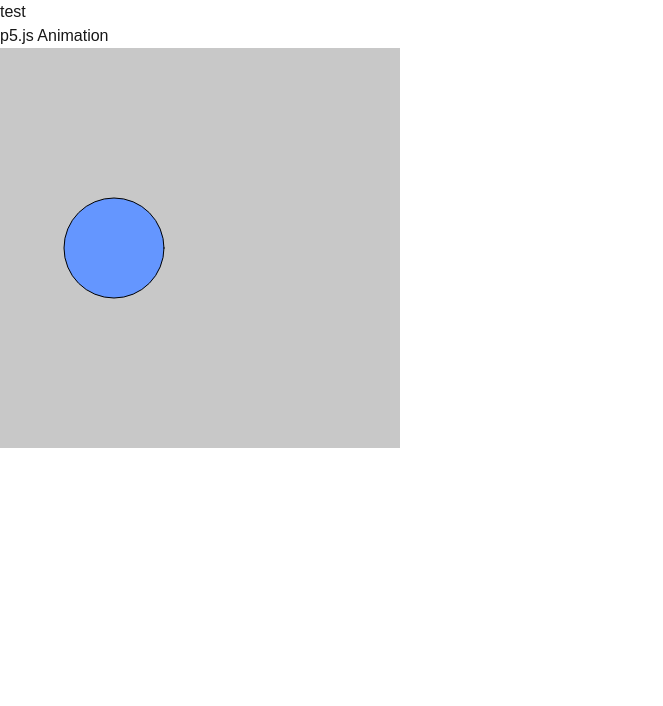
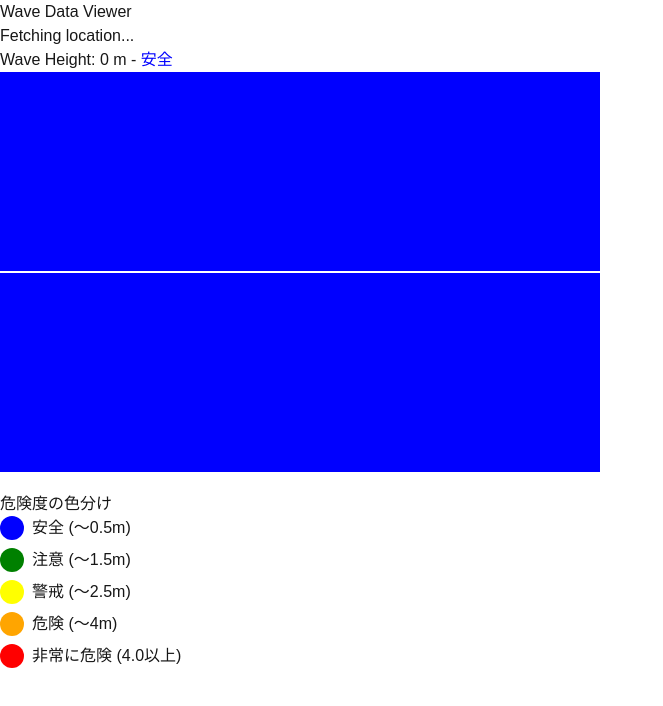
Before and after one commit to uuronn/blue-voicer, a Next.js app: page / in a window 1280 px wide. Shown: the top 706 px of the page, without its empty margins (0-663 px from the left). Built offline with nearby package versions, Linux system fonts and the light colour scheme; no server answers.

Commit message:
波の高さを正確に取得、

```diff
--- a/package.json
+++ b/package.json
@@ -11,6 +11,7 @@
 	"dependencies": {
 		"@types/p5": "^1.7.6",
 		"next": "15.0.3",
+		"openmeteo": "^1.1.4",
 		"p5": "^1.11.1",
 		"react": "19.0.0-rc-66855b96-20241106",
 		"react-dom": "19.0.0-rc-66855b96-20241106"
--- a/src/app/components/P5Component.tsx
+++ b/src/app/components/P5Component.tsx
@@ -1,3 +1,5 @@
+"use client";
+
 import React, { useRef, useEffect } from "react";
 import p5 from "p5";
 
@@ -49,3 +51,115 @@ export const P5Component = () => {
 		</div>
 	);
 };
+
+export const WaveComponent = () => {
+	const sketchRef = useRef<HTMLDivElement>(null);
+
+	useEffect(() => {
+		const sketch = (p5: p5) => {
+			let t = 0; // 時間変数
+
+			p5.setup = () => {
+				if (sketchRef.current === null) return;
+
+				p5.createCanvas(600, 400).parent(sketchRef.current);
+			};
+
+			p5.draw = () => {
+				p5.background(30, 144, 255); // 背景色
+				p5.noFill();
+				p5.stroke(255); // 波の色
+				p5.strokeWeight(2);
+
+				p5.beginShape();
+				for (let x = 0; x <= p5.width; x += 10) {
+					// サイン波の計算
+					const angle = (x + t) * 0.02;
+					const y = p5.height / 2 + p5.sin(angle) * 50;
+					p5.vertex(x, y);
+				}
+				p5.endShape();
+
+				t += 1; // 時間を進める
+			};
+		};
+
+		const p5Instance = new p5(sketch);
+
+		return () => {
+			p5Instance.remove();
+		};
+	}, []);
+
+	return (
+		<div>
+			<h1>Wave Animation</h1>
+			<div ref={sketchRef} />
+		</div>
+	);
+};
+
+// 危険度と色分けの情報
+const dangerLevels = [
+	{ max: 0.5, label: "安全", color: [0, 0, 255] }, // 青
+	{ max: 1.5, label: "注意", color: [0, 255, 0] }, // 緑
+	{ max: 2.5, label: "警戒", color: [255, 255, 0] }, // 黄
+	{ max: 4.0, label: "危険", color: [255, 165, 0] }, // オレンジ
+	{ max: Infinity, label: "非常に危険", color: [255, 0, 0] }, // 赤
+];
+
+// 波の高さに基づいて危険度を取得
+const getDangerLevel = (waveHeight: number) => {
+	return (
+		dangerLevels.find((level) => waveHeight <= level.max) || dangerLevels[0]
+	);
+};
+
+// P5.jsコンポーネント
+export const TestWaveComponent = ({ waveHeight }: { waveHeight: number }) => {
+	const sketchRef = useRef<HTMLDivElement>(null);
+
+	useEffect(() => {
+		const sketch = (p5: p5) => {
+			let t = 0;
+
+			p5.setup = () => {
+				if (sketchRef.current === null) return;
+
+				p5.createCanvas(600, 400).parent(sketchRef.current);
+			};
+
+			p5.draw = () => {
+				// 波の高さに応じた危険度を取得
+				const dangerLevel = getDangerLevel(waveHeight);
+				const [r, g, b] = dangerLevel.color; // 背景色と波の色
+
+				// 背景色を更新
+				p5.background(r, g, b);
+
+				p5.noFill();
+				p5.stroke(255); // 波は常に白色
+				p5.strokeWeight(2);
+
+				// 波の描画
+				p5.beginShape();
+				for (let x = 0; x <= p5.width; x += 10) {
+					const angle = (x + t) * 0.02;
+					const y = p5.height / 2 + p5.sin(angle) * waveHeight;
+					p5.vertex(x, y);
+				}
+				p5.endShape();
+
+				t += 1; // 時間を進める
+			};
+		};
+
+		const p5Instance = new p5(sketch);
+
+		return () => {
+			p5Instance.remove();
+		};
+	}, [waveHeight]); // waveHeightが変わったら再描画
+
+	return <div ref={sketchRef} />;
+};
--- a/src/app/page.tsx
+++ b/src/app/page.tsx
@@ -3,24 +3,182 @@
 import dynamic from "next/dynamic";
 import { useEffect, useState } from "react";
 
-const P5Component = dynamic(
-	() => import("./components/P5Component").then((mod) => mod.P5Component),
+// P5.jsコンポーネントの動的インポート
+const TestWaveComponent = dynamic(
+	() => import("./components/P5Component").then((mod) => mod.TestWaveComponent),
 	{ ssr: false },
 );
+// import React from "react";
+// 危険度と色分けの情報を定義
+const dangerLevels = [
+	{ max: 0.5, label: "安全", color: "blue" },
+	{ max: 1.5, label: "注意", color: "green" },
+	{ max: 2.5, label: "警戒", color: "yellow" },
+	{ max: 4.0, label: "危険", color: "orange" },
+	{ max: Infinity, label: "非常に危険", color: "red" },
+];
 
+// 波の高さに応じた危険度と色を判定
+const getDangerLevel = (waveHeight: number) => {
+	return (
+		dangerLevels.find((level) => waveHeight <= level.max) || dangerLevels[0]
+	);
+};
+
+// 見本カラーコンポーネント
+const DangerLevelLegend = () => {
+	return (
+		<div style={{ marginTop: "20px" }}>
+			<h2>危険度の色分け</h2>
+			<div style={{ display: "flex", flexDirection: "column", gap: "8px" }}>
+				{dangerLevels.map((level) => (
+					<div
+						key={level.label}
+						style={{
+							display: "flex",
+							alignItems: "center",
+							gap: "8px",
+						}}
+					>
+						<div
+							style={{
+								width: "24px",
+								height: "24px",
+								backgroundColor: level.color,
+								borderRadius: "50%",
+							}}
+						/>
+						<span>
+							{level.label} (
+							{level.max === Infinity ? "4.0以上" : `〜${level.max}m`})
+						</span>
+					</div>
+				))}
+			</div>
+		</div>
+	);
+};
+
+// メインページコンポーネント
 export default function Page() {
-	const [isClient, setIsClient] = useState(false);
+	const [waveHeight, setWaveHeight] = useState<number>(0); // 波の高さ
+	const [location, setLocation] = useState<{ lat: number; lng: number } | null>(
+		null,
+	);
+	const [error, setError] = useState<string | null>(null); // エラー
+	const [isLoading, setIsLoading] = useState<boolean>(false); // ローディング状態
 
+	// ユーザーの位置情報取得
 	useEffect(() => {
-		if (typeof window === "undefined") return;
+		if (!navigator.geolocation) {
+			setError("Geolocation is not supported by this browser.");
+			return;
+		}
 
-		setIsClient(true);
+		navigator.geolocation.getCurrentPosition(
+			(position) => {
+				const { latitude, longitude } = position.coords;
+				setLocation({ lat: latitude, lng: longitude });
+			},
+			(err) => {
+				setError(err.message);
+			},
+		);
 	}, []);
+
+	// Open-Meteoから波データを取得
+	useEffect(() => {
+		if (!location) return;
+
+		const fetchWaveData = async () => {
+			setIsLoading(true);
+
+			try {
+				// Open-Meteo APIのパラメータ
+				const params = {
+					latitude: location.lat,
+					longitude: location.lng,
+					hourly: "wave_height",
+					timezone: "GMT", // APIのデフォルトタイムゾーン
+				};
+				const url = "https://marine-api.open-meteo.com/v1/marine";
+				const response = await fetch(`${url}?${new URLSearchParams(params)}`);
+				if (!response.ok) {
+					throw new Error(`HTTP error! status: ${response.status}`);
+				}
+				const data = await response.json();
+
+				// 現在のUTC時刻を取得
+				const now = new Date();
+
+				// 日付と時刻を分解
+				const currentUTCHour = now.getUTCHours();
+				const currentUTCDate = now.toISOString().split("T")[0]; // UTCの日付
+
+				console.info(
+					"currentUTCDate:",
+					currentUTCDate,
+					"currentUTCHour:",
+					currentUTCHour,
+				);
+
+				// UTCに基づいてインデックスを検索
+				const index = data.hourly.time.findIndex(
+					(time: string) =>
+						time.startsWith(currentUTCDate) && // 日付が一致
+						time.includes(`T${String(currentUTCHour).padStart(2, "0")}:`), // 時間が一致
+				);
+
+				// 波の高さをセット
+				if (index !== -1) {
+					setWaveHeight(data.hourly.wave_height[index]);
+				} else {
+					setError("No wave height data available for the current UTC time.");
+				}
+			} catch (err) {
+				setError("Failed to fetch wave data.");
+				console.error(err);
+			} finally {
+				setIsLoading(false);
+			}
+		};
+
+		fetchWaveData();
+	}, [location]);
+
+	const dangerLevel = getDangerLevel(waveHeight);
 
 	return (
 		<div>
-			test
-			{isClient && <P5Component />}
+			<h1>Wave Data Viewer</h1>
+			{location ? (
+				<p>
+					Latitude: {location.lat}, Longitude: {location.lng}
+				</p>
+			) : (
+				<p>{error || "Fetching location..."}</p>
+			)}
+
+			{isLoading ? (
+				<p>Loading wave data...</p>
+			) : error ? (
+				<p>Error: {error}</p>
+			) : (
+				<div>
+					<p>
+						Wave Height: {waveHeight} m -{" "}
+						<span style={{ color: dangerLevel.color }}>
+							{dangerLevel.label}
+						</span>
+					</p>
+				</div>
+			)}
+
+			{/* 波アニメーション */}
+			<TestWaveComponent waveHeight={waveHeight} />
+
+			{/* 危険度の色分け説明 */}
+			<DangerLevelLegend />
 		</div>
 	);
 }
```
Also changed, not shown: 1 other file (tests, documents, lock files or other folders).
